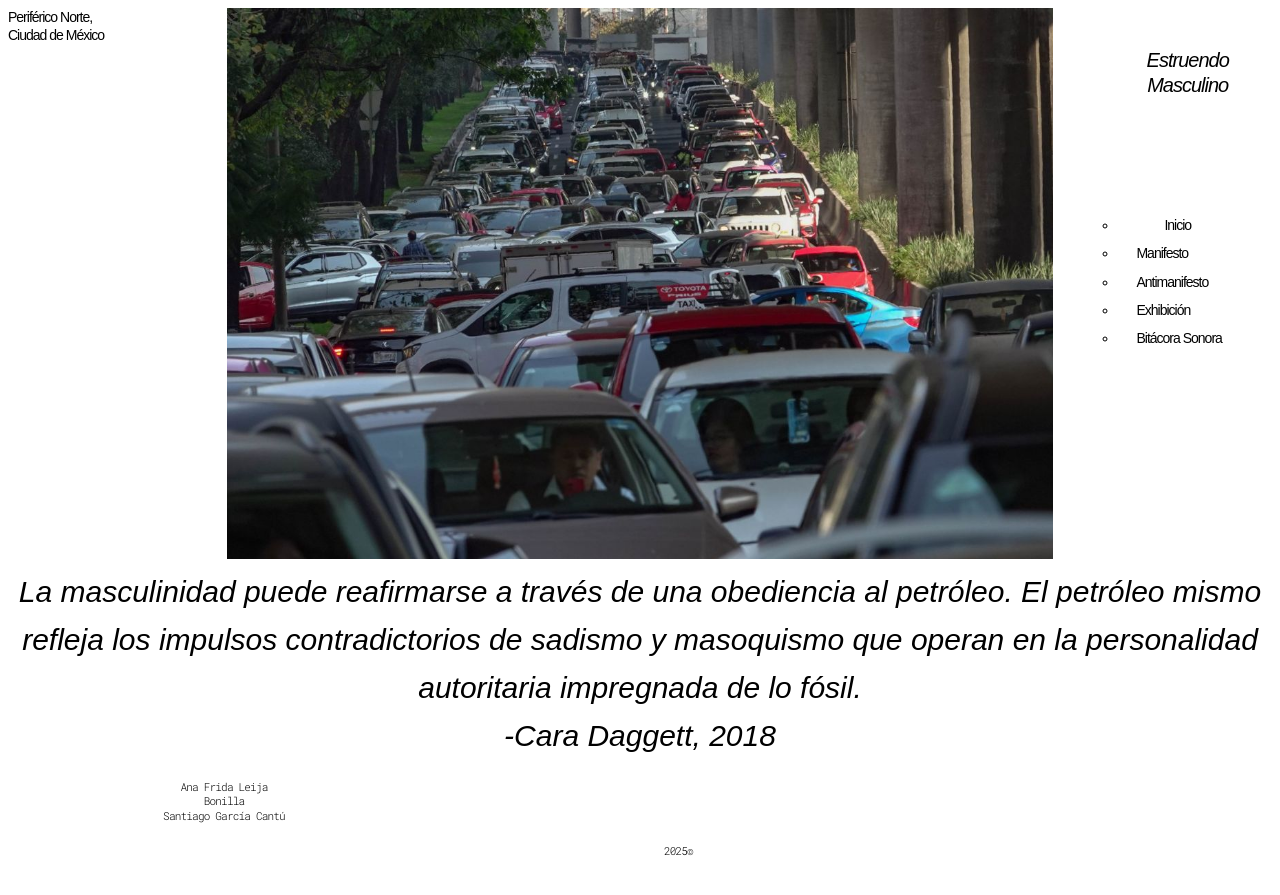
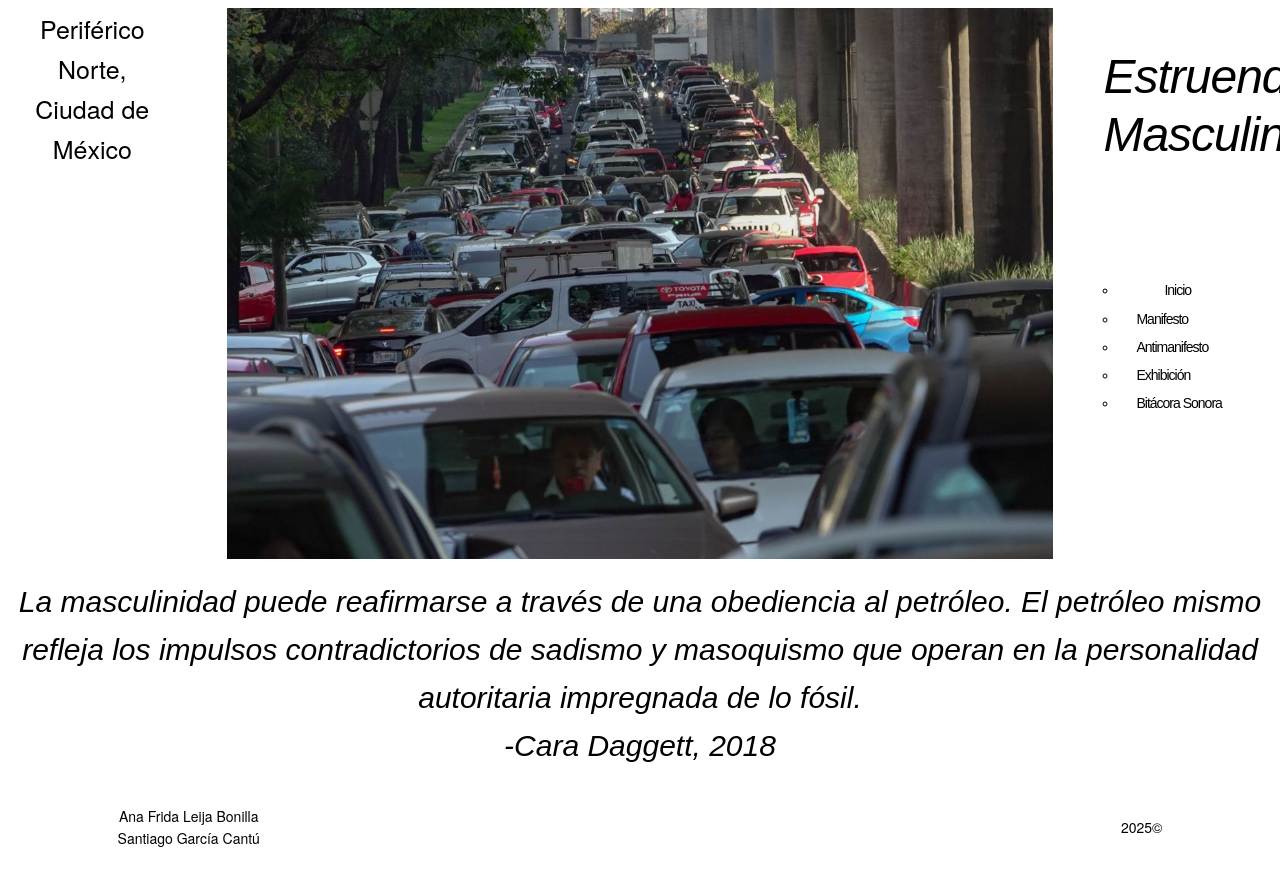
Before and after one commit to fridalebo/EstruendoMasculino, a Jekyll site: the page index.html, which Jekyll copies as it is, in a window 1280 px wide. Shown: the top 895 px of the page. Built offline with Jekyll 4.4.1, drawn with Linux system fonts in a browser that asks for light colours; some web fonts are replaced.

Commit message:
Estilosp

```diff
--- a/css/layout.css
+++ b/css/layout.css
@@ -57,3 +57,19 @@ img {
 
 
 }
+#leyenda {
+    font-family: var(--font-family);
+    font-size: 30px;
+    margin: 10px 0;
+}
+#team {
+    margin: 0 auto;
+    float: none;
+    display: flex;
+    justify-content: space-between;
+    align-items: center;
+    flex-direction: row;
+}
+#team p {
+    font-size: 14px;
+}
--- a/index.html
+++ b/index.html
@@ -20,13 +20,13 @@
 <body>
 <div class="row">
     <aside class="columns two">
-        <h3>Periférico Norte, <br>Ciudad de México</h3>
+        <p>Periférico Norte, <br>Ciudad de México</p>
     </aside>
     <section class="columns eight">
 <img src="./img/lugares-con-mas-trafico-cdmx.jpg" alt="horapico">
     </section>
     <nav class="columns two">
-        <a class="nav-link" href="./index.html" title="Ir a home"> <h2><i>Estruendo <br> Masculino</i></h2>
+        <a class="nav-link" href="./index.html" title="Ir a home"> <h1><i>Estruendo <br> Masculino</i></h1>
         <ul>
 
             <h3>
@@ -50,18 +50,12 @@
     </nav>
 </div>
 <div class="row">
-    <div class="columns">
-        <h6><i>La masculinidad puede reafirmarse a través de una obediencia al petróleo. El petróleo mismo refleja los impulsos contradictorios de sadismo y masoquismo que operan en la personalidad autoritaria impregnada de lo fósil.
-                <br> -Cara Daggett, 2018</i></h6>
-    </div>
-    <footer class="container">
-        <div class="columns">
-            <div class="columns two">
-                <h4>Ana Frida Leija Bonilla <br> Santiago García Cantú</h4>
-            </div>
-            <div class="column 1">
-                <h4>2025©</h4>
-
-        </div>
+    <section class="columns twelve" id="leyenda">
+        <p><i>La masculinidad puede reafirmarse a través de una obediencia al petróleo. El petróleo mismo refleja los impulsos contradictorios de sadismo y masoquismo que operan en la personalidad autoritaria impregnada de lo fósil.
+                <br> -Cara Daggett, 2018</i></p>
+    </section>
+    <div class="columns ten" id="team">
+        <p>Ana Frida Leija Bonilla <br> Santiago García Cantú</p>
+        <p>2025©</p>
     </footer>
 </div>
```
Also changed, not shown: css/style.css (line endings or trailing spaces).
